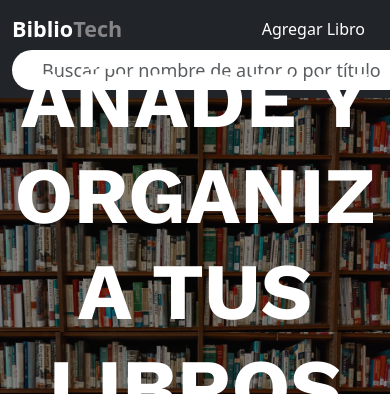
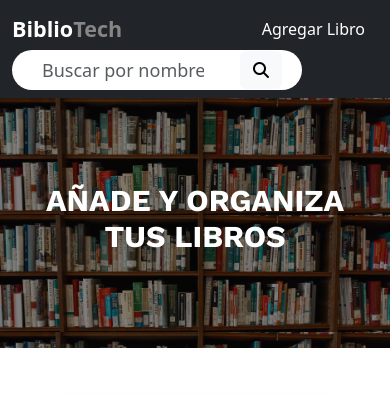
Before and after one commit to Fem-BiblioTech/bibliotech, a PHP site: page / in a window 390 px wide; the page is wider, and only the part inside the window is pictured. Shown: the top 394 px of that part. Run offline with PHP 8.4, Linux system fonts and the light colour scheme; data comes from the database, SQL or seed files in the repository; some libraries are stand-ins or nearby versions.

Commit message:
media queries

```diff
--- a/applications/edit_book.php
+++ b/applications/edit_book.php
@@ -17,7 +17,6 @@ if (mysqli_num_rows($result) == 1) {
     $author_name = $row['author_name'];
     $author_lastName = $row['author_lastname'];
     $description = $row['description'];
-    /* $image_name = $row['image']; */
 }
 
 if (isset($_POST['update'])) {
--- a/applications/nav.php
+++ b/applications/nav.php
@@ -1,5 +1,5 @@
-<nav>
-    <nav class= "navbar navbar-dark bg-dark">
+
+<nav class= "navbar navbar-dark bg-dark">
         <div class="container">
             <a href="/bibliotech/index.php" class="navbar-brand fw-bold fs-4">Biblio<span class="tech">Tech</span></a>
 
--- a/styles/banner.css
+++ b/styles/banner.css
@@ -1,11 +1,11 @@
 .styleNav{
     font-family: 'Work Sans', sans-serif;
-    font-size: 80px;
+    font-size: 2.8rem;
     font-weight: 800;
     display: flex;
     text-align:center;
     color: white;
-    inline-size: 800px;
+    inline-size: 450px;
     overflow-wrap: break-word;
 }
 
@@ -13,28 +13,8 @@
     position: relative;
     background-image: url("../assets/project_img/fondo_header.jpg");
     width: 100%;
-    height: 300px;
+    height: 250px;
     background-size: contain;
-}
-
-.input-container{
-    width: 500px;
-        height: 40px;
-        background-color: white;
-        border-radius: 30px;
-        display: flex;
-        align-items: center;
-        padding: 20px;
-}
-
-
-.input-container>input{
-    flex: 1;
-	height: 30px;
-	border: none;
-	outline: none;
-	font-size: 18px;
-	padding-left: 10px;
 }
 
 .bannerContainer .banner-layer{
@@ -45,3 +25,11 @@
     justify-content: center;
     align-items: center;
 }
+
+@media screen and (max-width: 576px){
+    .styleNav{
+    font-size: 1.9rem;
+    inline-size: 350px;
+    overflow-wrap: break-word;
+    }
+}
--- a/styles/cards.css
+++ b/styles/cards.css
@@ -2,7 +2,7 @@
     width: 100%;
     height: 50%;
     display: grid;
-    grid-template-columns: repeat(auto-fill, minmax(22rem, 1fr));
+    grid-template-columns: repeat(auto-fill, minmax(20rem, 1fr));
     row-gap: 3rem;
     margin-top: 3rem;
     align-items: stretch;
--- /dev/null
+++ b/styles/search.css
@@ -0,0 +1,27 @@
+.input-container{
+    width: 500px;
+        height: 40px;
+        background-color: white;
+        border-radius: 30px;
+        display: flex;
+        align-items: center;
+        padding: 20px;
+}
+
+
+.input-container>input{
+    flex: 1;
+	height: 30px;
+	border: none;
+	outline: none;
+	font-size: 18px;
+	padding-left: 10px;
+}
+
+@media screen and (max-width: 576px){
+    .input-container{
+        width: 290px;
+
+    }
+
+}
--- a/styles/style.css
+++ b/styles/style.css
@@ -1,4 +1,5 @@
 @import url('https://fonts.googleapis.com/css2?family=Work+Sans:ital,wght@0,500;0,700;1,400&display=swap');
+@import url(./search.css);
 @import url(./banner.css);
 @import url(./cards.css);
 @import url(./description_button.css);
```
